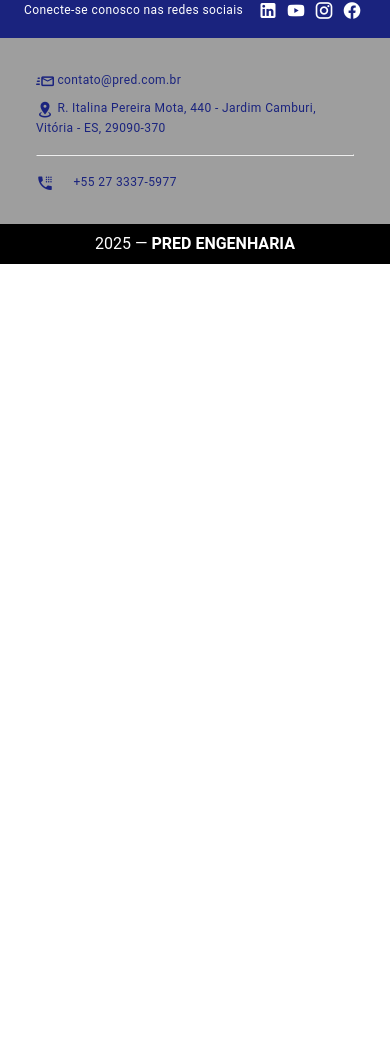
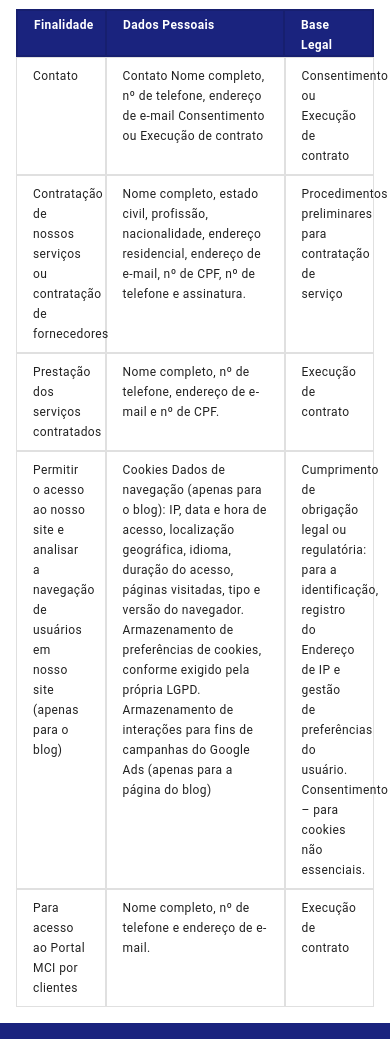
Before and after one commit to Pred-Engenharia/producao-pred-oficial, a Nuxt app: page /privacidade in a window 390 px wide. Shown: the part 958-1997 px from the top of the page. Before the commit the page ends 1222 px from the top, so only its background shows below. Built offline with nearby package versions, Linux system fonts and the light colour scheme.

Commit message:
verificar tabela mobile

```diff
--- a/pages/privacidade.vue
+++ b/pages/privacidade.vue
@@ -1,7 +1,7 @@
 <template>
     <v-main>
         <v-container>
-            <div class="h-screen pa-10">
+            <div class="">
                 <h1 class="text-h3 font-weight-bold">Política de Privacidade</h1>
                 <div class="mt-10 text-body-2">
                     <p>Este site e todo o seu conteúdo (“Site”) é de responsabilidade e operado pela <span class="font-weight-bold">PRED ENGENHARIA LTDA</span>.
@@ -28,6 +28,90 @@
                         para finalidades específicas e legalmente autorizadas, conforme detalhado abaixo:</p>
                 </div>
 
+                <!-- SESSÃO TABELA -->
+                 <div class="mt-10">
+                    <!--HEADER-->
+                    <div class="d-flex border bg-indigo-darken-4" >
+                        <div class="w-25 border px-4 pt-1">
+                            <h1 class="text-md-body-1 font-weight-bold text-caption">Finalidade</h1>
+                        </div>
+                         <div class="w-50 border px-4 pt-1">
+                            <h1 class="text-md-body-1 font-weight-bold text-caption">Dados Pessoais</h1>
+                        </div>
+                         <div class="w-25 border px-4 pt-1">
+                            <h1 class="text-md-body-1 font-weight-bold text-caption">Base Legal</h1>
+                        </div>
+                    </div>
+
+                    <!-- BODY -->
+                     <div class="d-flex">
+                        <div class="w-25 border px-4 py-2 text-caption"><p>Contato</p></div>
+                        <div class="w-50 border px-4 py-2 text-caption">
+                            <p>Contato	Nome completo, nº de telefone, endereço de e-mail	Consentimento ou Execução de contrato</p>
+                        </div>
+                        <div class="w-25 border px-4  py-2 text-caption">
+                            <p >Consentimento ou Execução de contrato</p>
+                        </div>
+                     </div>
+
+
+                     <div class="d-flex">
+                        <div class="w-25 border px-4 py-2 text-caption">
+                            <p>Contratação de nossos serviços ou contratação de fornecedores</p>
+                        </div>
+                        <div class="w-50 border px-4 py-2 text-caption">
+                            <p>Nome completo, estado civil, profissão, nacionalidade, endereço residencial, endereço de e-mail, nº de CPF, nº de telefone e assinatura.</p>
+                        </div>
+                        <div class="w-25 border px-4 py-2 text-caption">
+                            <p>Procedimentos preliminares para contratação de serviço</p>
+                        </div>
+                     </div>
+
+
+                     <div class="d-flex">
+                        <div class="w-25 border px-4 py-2 text-caption">
+                            <p>Prestação dos serviços contratados</p>
+                        </div>
+                        <div class="w-50 border px-4 py-2 text-caption">
+                            <p>Nome completo, nº de telefone, endereço de e-mail e nº de CPF.</p>
+                        </div>
+                        <div class="w-25 border px-4 py-2 text-caption">
+                            <p>Execução de contrato</p>
+                        </div>
+                     </div>
+
+
+                     <div class="d-flex">
+                        <div class="w-25 border px-4 py-2 text-caption">
+                            <p>Permitir o acesso ao nosso site e analisar a navegação de usuários em nosso site (apenas para o blog)</p>
+                        </div>
+                        <div class="w-50 border px-4 py-2 text-caption">
+                            <p>Cookies Dados de navegação (apenas para o blog): IP, data e hora de acesso, localização geográfica, idioma, duração do acesso, páginas visitadas, tipo e versão do navegador.
+                            Armazenamento de preferências de cookies, conforme exigido pela própria LGPD.
+                            Armazenamento de interações para fins de campanhas do Google Ads (apenas para a página do blog)
+                            </p>
+                        </div>
+                        <div class="w-25 border px-4 py-2 text-caption">
+                            <p>Cumprimento de obrigação legal ou regulatória: para a identificação, registro do Endereço de IP e gestão de preferências do usuário.
+                            Consentimento – para cookies não essenciais.
+                            </p>
+                        </div>
+                     </div>
+
+                     <div class="d-flex">
+                        <div class="w-25 border px-4 py-2 text-caption">
+                            <p>Para acesso ao Portal MCI por clientes</p>
+                        </div>
+                        <div class="w-50 border px-4 py-2 text-caption">
+                            <p>Nome completo, nº de telefone e endereço de e-mail.</p>
+                        </div>
+                        <div class="w-25 border px-4 py-2 text-caption">
+                            <p>Execução de contrato</p>
+                        </div>
+                     </div>
+
+                 </div>
+
 
             </div>
         </v-container>
```
